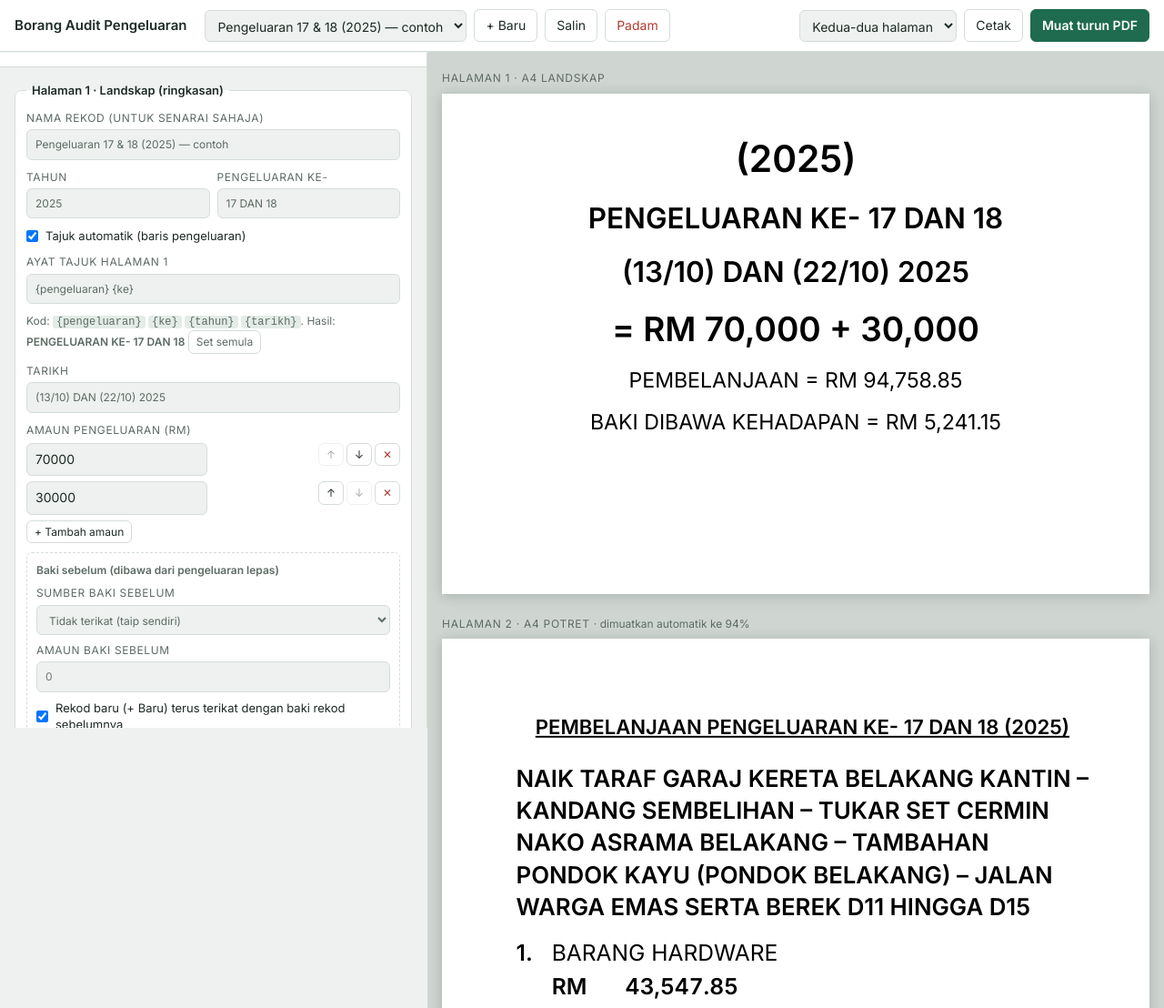
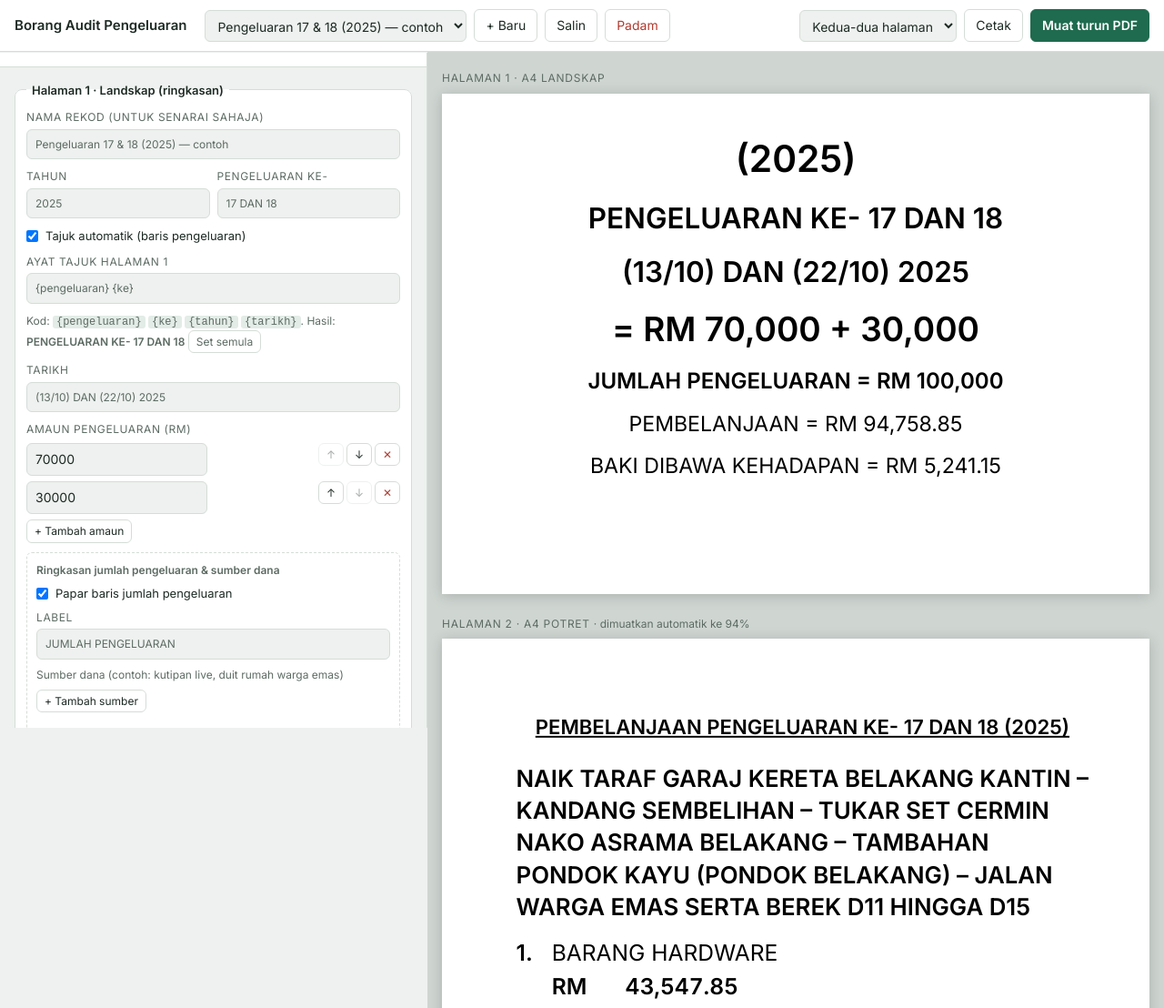
Before and after one commit to Larifsham99/borang-audit, a plain HTML site: page index.html in a window 1280 px wide. Shown: the top 1108 px of the page at 91% size. Drawn offline with nearby package versions, Linux system fonts and the light colour scheme.

Commit message:
Halaman 1: baris jumlah pengeluaran dan nota sumber dana (boleh diubah)
Co-Authored-By: Claude Opus 5.5 <noreply@anthropic.com>
Claude-Session: https://claude.ai/code/session_017tM5AjwcqVjQZhzBTJkWBc

```diff
--- a/index.html
+++ b/index.html
@@ -199,7 +199,7 @@ const FONTS = {
   cambria: {n:"Cambria", css:'Cambria,"Caladea",Georgia,serif'},
   tahoma:  {n:"Tahoma", css:'Tahoma,Verdana,sans-serif'}
 };
-const EL_L = [["year","Tahun"],["ke","Pengeluaran ke-"],["tarikh","Tarikh"],["amt","Amaun pengeluaran"],["bakiLepas","Baki sebelum"],["belanja","Pembelanjaan"],["baki","Baki dibawa kehadapan"],["tunai","Tunai"],["tunaiNote","Nota kaki tunai"],["extra","Baris tambahan"]];
+const EL_L = [["year","Tahun"],["ke","Pengeluaran ke-"],["tarikh","Tarikh"],["amt","Amaun pengeluaran"],["jk","Jumlah pengeluaran"],["sumber","Nota sumber dana"],["bakiLepas","Baki sebelum"],["belanja","Pembelanjaan"],["baki","Baki dibawa kehadapan"],["tunai","Tunai"],["tunaiNote","Nota kaki tunai"],["extra","Baris tambahan"]];
 const EL_P = [["head","Tajuk automatik"],["tajuk","Tajuk projek"],["item","Nama perkara"],["itemAmt","Amaun perkara"],["sub","Pecahan (a, b, c)"],["subAmt","Amaun pecahan"],["jumlah","Jumlah"],["tunaiP","Tunai"],["tunaiNoteP","Nota kaki tunai"],["nota","Catatan"],["sign","Tandatangan"]];
 function defStyle(){
   return {
@@ -209,7 +209,7 @@ function defStyle(){
     alignL:"center", vL:"top", alignSign:"center", signPos:"bottom", alignTajuk:"left", upper:true,
     numStyle:"num", subStyle:"alpha", amtLayout:"below", amtDec2:true, amtLeader:true, autoFit:true, signMulti:"row", mudirPos:"right", alignHead:"center", gapHead:6,
     el:{
-      year:{s:44,b:1,i:0,u:0}, ke:{s:34,b:1,i:0,u:0}, tarikh:{s:34,b:1,i:0,u:0}, amt:{s:40,b:1,i:0,u:0},
+      year:{s:44,b:1,i:0,u:0}, ke:{s:34,b:1,i:0,u:0}, tarikh:{s:34,b:1,i:0,u:0}, amt:{s:40,b:1,i:0,u:0}, jk:{s:26,b:1,i:0,u:0}, sumber:{s:20,b:0,i:1,u:0},
       bakiLepas:{s:25,b:0,i:0,u:0}, belanja:{s:25,b:0,i:0,u:0}, baki:{s:25,b:0,i:0,u:0}, tunai:{s:25,b:1,i:0,u:0}, tunaiNote:{s:13,b:0,i:1,u:0}, extra:{s:18,b:0,i:0,u:0}, sign:{s:15,b:0,i:0,u:0},
       head:{s:18,b:1,i:0,u:1}, tajuk:{s:21,b:1,i:0,u:0}, item:{s:20,b:0,i:0,u:0}, itemAmt:{s:20,b:1,i:0,u:0}, sub:{s:17,b:0,i:0,u:0}, subAmt:{s:17,b:0,i:0,u:0},
       jumlah:{s:28,b:1,i:0,u:0}, tunaiP:{s:22,b:1,i:0,u:0}, tunaiNoteP:{s:12,b:0,i:1,u:0}, nota:{s:14,b:0,i:0,u:0}
@@ -220,13 +220,14 @@ const newItem = () => ({nama:"", amaun:"", auto:false, showSubAmt:false, sub:[]}
 function defaults(){
   return {
     id: uid(), nama:"Pengeluaran baru", tahun:String(new Date().getFullYear()), ke:"", tarikh:"",
+    showJK:true, sumber:[], showSumber:true, sumberFmt:"inline",
     amaun:[""], bakiLepas:"", bakiLink:"", showBakiLepas:false, belanja:"", showBelanja:true, showBaki:true,
     tunaiMode:"auto", tunaiManual:"", tunaiNote:"* Lebihan pembelanjaan dibayar secara tunai.", showTunaiP1:true, showTunaiP2:true,
     sign:"Ustaz Md Mukhtar Bin Tuan Guru Haji Omar Zuhdi", signJawatan:"Mudir", signLayout:"inline", signBracket:false, signDots:true, signTop:"", signExtra:"", signDateOn:true, signDateLabel:"Tarikh disahkan", signDate:"", signDatePos:"below",
     saksiOn:false, saksi:[], p1Head:true, p1HeadTpl:"{pengeluaran} {ke}", p2Head:true, p2HeadTpl:"PEMBELANJAAN {pengeluaran} {ke} ({tahun})",
     showSign:true, signOn:"p2", extraL:"",
     tajuk:"", items:[newItem()], nota:"",
-    label:{pengeluaran:"PENGELUARAN KE-", belanja:"PEMBELANJAAN", baki:"BAKI DIBAWA KEHADAPAN", jumlah:"JUMLAH", bakiLepas:"BAKI SEBELUM", tunai:"TUNAI"},
+    label:{pengeluaran:"PENGELUARAN KE-", belanja:"PEMBELANJAAN", baki:"BAKI DIBAWA KEHADAPAN", jumlah:"JUMLAH", bakiLepas:"BAKI SEBELUM", tunai:"TUNAI", jk:"JUMLAH PENGELUARAN"},
     dec:false, kalk:[{k:"",a:""}], st:defStyle()
   };
 }
@@ -327,6 +328,8 @@ function pageLand(r, kk){
       ${r.p1Head && headText(r, r.p1HeadTpl) ? `<div style="${ts("ke")}">${esc(headText(r, r.p1HeadTpl))}</div>` : ""}
       ${r.tarikh ? `<div style="${ts("tarikh")}">${esc(r.tarikh)}</div>` : ""}
       <div style="${ts("amt")}">= ${amts}</div>
+      ${r.showJK ? `<div style="${ts("jk")}">${esc(L.jk)} = ${money(t.keluar, r.dec)}</div>` : ""}
+      ${sumberHtml(r, ts)}
       ${r.showBakiLepas ? `<div style="${ts("bakiLepas")}">${esc(L.bakiLepas)} = ${money(t.lepas, r.dec)}</div>` : ""}
       ${r.showBelanja ? `<div style="${ts("belanja")}">${esc(L.belanja)} = ${money(t.belanja, r.dec)}</div>` : ""}
       ${r.showBaki ? `<div style="${ts("baki")}">${esc(L.baki)} = ${money(t.bakiShow, r.dec)}</div>` : ""}
@@ -335,6 +338,14 @@ function pageLand(r, kk){
     </div>
     ${(r.signOn==="p1"||r.signOn==="both") ? signHtml(r, k, true) : ""}
   </div></div>`;
+}
+function sumberHtml(r, ts){
+  const rows = (r.sumber||[]).filter(x=>String(x.k||"").trim() || String(x.a||"").trim());
+  if (!r.showSumber || !rows.length) return "";
+  const one = x => [String(x.a).trim() ? money(n(x.a), r.dec) : "", esc(String(x.k||"").trim())].filter(Boolean).join(" ");
+  if (r.sumberFmt === "list")
+    return `<div style="${ts("sumber")};margin-top:-2mm">${rows.map(x=>`<div>• ${one(x)}</div>`).join("")}</div>`;
+  return `<div style="${ts("sumber")};margin-top:-2mm">(${rows.map(one).join(", ")})</div>`;
 }
 function headText(r, tpl){
   const map = {pengeluaran:r.label.pengeluaran, ke:r.ke, tahun:r.tahun, tarikh:r.tarikh, nama:r.nama};
@@ -488,6 +499,18 @@ function tabIsi(){
     ${fText("tarikh","Tarikh","(13/10) DAN (22/10) 2025")}
     <div style="display:flex;flex-direction:column;gap:6px"><span class="hint" style="text-transform:uppercase;letter-spacing:.05em">Amaun pengeluaran (RM)</span>${amts}
       <div>${bt("add","amaun","amt","+ Tambah amaun")}</div></div>
+    <div style="display:flex;flex-direction:column;gap:8px;border:1px dashed var(--line);border-radius:6px;padding:10px">
+      <span class="hint" style="font-weight:600">Ringkasan jumlah pengeluaran &amp; sumber dana</span>
+      ${fChk("showJK","Papar baris jumlah pengeluaran")}
+      ${fText("label.jk","Label","JUMLAH PENGELUARAN")}
+      <span class="hint">Sumber dana (contoh: kutipan live, duit rumah warga emas)</span>
+      ${r.sumber.map((x,i)=>`<div class="line"><input type="text" id="${idOf("sumber."+i+".k")}" data-k="sumber.${i}.k" value="${esc(x.k)}" placeholder="cth. kutipan live">
+        <div>${fExpr("sumber."+i+".a","0.00")}</div><div class="btns">${moveBtns("sumber",i,r.sumber.length)}</div>${evOut("sumber."+i+".a")}</div>`).join("")}
+      <div>${bt("add","sumber","sumber","+ Tambah sumber")}</div>
+      <p class="hint" data-sumberinfo></p>
+      <div class="row">${fSel("sumberFmt","Bentuk nota",[["inline","Sebaris dalam kurungan"],["list","Senarai bertitik"]])}</div>
+      ${fChk("showSumber","Papar nota sumber dana dalam dokumen")}
+    </div>
     <div style="display:flex;flex-direction:column;gap:8px;border:1px dashed var(--line);border-radius:6px;padding:10px">
       <span class="hint" style="font-weight:600">Baki sebelum (dibawa dari pengeluaran lepas)</span>
       <label><span>Sumber baki sebelum</span><select id="bakiLinkSel">
@@ -667,6 +690,9 @@ function refresh(){
   f.querySelectorAll("[data-tunaiinfo]").forEach(o=>o.textContent = r.tunaiMode==="off" ? "Kiraan tunai dimatikan." : t.tunai>0 ? `Tunai ${money(t.tunai,true)} dipaparkan dan baki ditunjuk sebagai RM 0.` : "Tiada lebihan: baris tunai tidak dipaparkan.");
   f.querySelectorAll("[data-sum],[data-logic]").forEach(o=>o.innerHTML = sum);
   const warns = [];
+  const sm = r.sumber.filter(x=>String(x.a).trim()), st = r2(sm.reduce((a,x)=>a+n(x.a),0));
+  f.querySelectorAll("[data-sumberinfo]").forEach(o=>{ o.textContent = sm.length ? `Jumlah sumber ${money(st,true)} · Jumlah pengeluaran ${money(t.keluar,true)}${st!==t.keluar?" · BERBEZA "+money(r2(st-t.keluar),true):" · sepadan ✓"}` : ""; o.style.color = sm.length && st!==t.keluar ? "var(--warn)" : ""; });
+  if (sm.length && st !== t.keluar) warns.push(`Jumlah sumber dana ${money(st,true)} tidak sama dengan jumlah pengeluaran ${money(t.keluar,true)}.`);
   if (t.manual && r2(t.belanja - t.jumlah) !== 0) warns.push(`Pembelanjaan manual berbeza ${money(r2(t.belanja - t.jumlah),true)} daripada jumlah perkara.`);
   if (t.baki < 0 && r.tunaiMode === "off") warns.push("Baki negatif: pembelanjaan melebihi dana. Hidupkan kiraan tunai jika lebihan dibayar tunai.");
   if (t.tunaiManual && t.baki < 0 && r2(t.tunai + t.baki) !== 0) warns.push(`Tunai manual berbeza dengan lebihan belanja ${money(-t.baki,true)}.`);
@@ -698,7 +724,7 @@ $("form").addEventListener("change", e=>{
     save(); drawForm();
   }
 });
-const TPL = {saksi:()=>({on:true, top:"Saksi,", jawatan:"", nama:"", extra:"", dateOn:true, dateLabel:"Tarikh", tarikh:""}), amt:()=>"", item:newItem, sub:()=>({t:"",a:""}), kalk:()=>({k:"",a:""})};
+const TPL = {sumber:()=>({k:"",a:""}), saksi:()=>({on:true, top:"Saksi,", jawatan:"", nama:"", extra:"", dateOn:true, dateLabel:"Tarikh", tarikh:""}), amt:()=>"", item:newItem, sub:()=>({t:"",a:""}), kalk:()=>({k:"",a:""})};
 $("form").addEventListener("click", e=>{
   const b = e.target.closest("button[data-act]"); if (!b) return;
   const r = cur(), act = b.dataset.act, p = b.dataset.p, i = +b.dataset.i;
```
